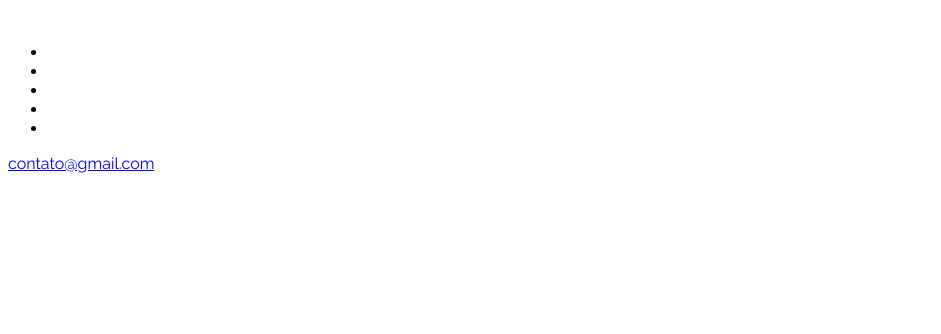
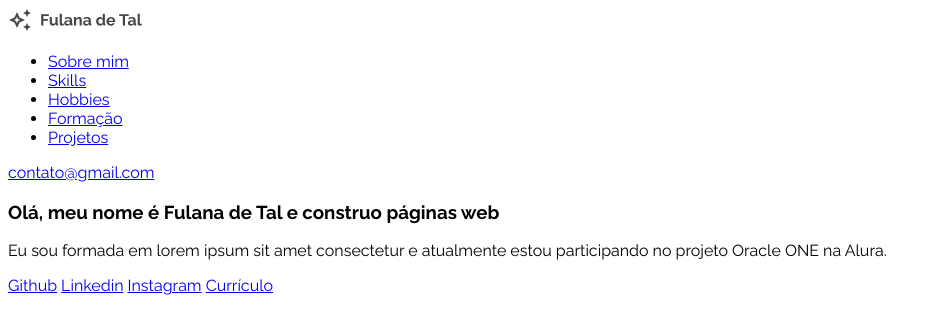
Before and after one commit to Izacsilva/myPortfolio, a plain HTML site: page index.html in a window 1280 px wide. Shown: the whole page, without its empty margins (0-941 px from the left). Drawn offline with Linux system fonts and the light colour scheme.

Commit message:
create structure for header and main

```diff
--- a/index.html
+++ b/index.html
@@ -1,5 +1,6 @@
 <!DOCTYPE html>
 <html lang="pt-BR">
+
 <head>
     <meta charset="UTF-8">
     <meta http-equiv="X-UA-Compatible" content="IE=edge">
@@ -9,20 +10,43 @@
     <link rel="stylesheet" href="./assets/css/base.css">
     <link rel="stylesheet" href="./assets/css/header/header.css">
 </head>
+
 <body>
     <header class="header">
-        <img class="header__logo" src="#" alt="">
+        <img class="header__logo" src="./assets/images/logo-altenativa.svg" alt="">
         <nav class="header__navigation">
             <ul>
-                <li class="header__link"><a href="#"></a></li>
-                <li class="header__link"><a href="#"></a></li>
-                <li class="header__link"><a href="#"></a></li>
-                <li class="header__link"><a href="#"></a></li>
-                <li class="header__link"><a href="#"></a></li>
+                <li class="header__link"><a href="#">Sobre mim</a><span class="link__arrow"></span></li>
+                <li class="header__link"><a href="#">Skills</a><span class="link__arrow"></span></li>
+                <li class="header__link"><a href="#">Hobbies</a><span class="link__arrow"></span></li>
+                <li class="header__link"><a href="#">Formação</a><span class="link__arrow"></span></li>
+                <li class="header__link"><a href="#">Projetos</a><span class="link__arrow"></span></li>
             </ul>
         </nav>
         <a href="#" class="header__contact">contato@gmail.com</a>
     </header>
+    <main class="principal">
+        <section class="principal__hero">
+            <section class="hero__profile">
+                <h1 class="profile__title">
+                    Olá, meu nome é Fulana de Tal
+                    e construo páginas web
+                </h1>
+                <p class="profile__text">
+                    Eu sou formada em lorem ipsum sit amet consectetur
+                    e atualmente estou participando no projeto Oracle ONE na Alura.
+                </p>
+                <div class="profile__linkItems">
+                    <a href="#" class="profile__link">Github</a>
+                    <a href="#" class="profile__link">Linkedin</a>
+                    <a href="#" class="profile__link">Instagram</a>
+                    <a href="#" class="profile__link">Currículo</a>
+                </div>
+            </section>
+            <section class="hero__image"><img src="" alt=""></section>
+        </section>
+        <section class="principal__about"></section>
+    </main>
+</body>
 
-</body>
 </html>
```
Also changed, not shown: assets/images/logo-altenativa.svg (added), 8 other files.
